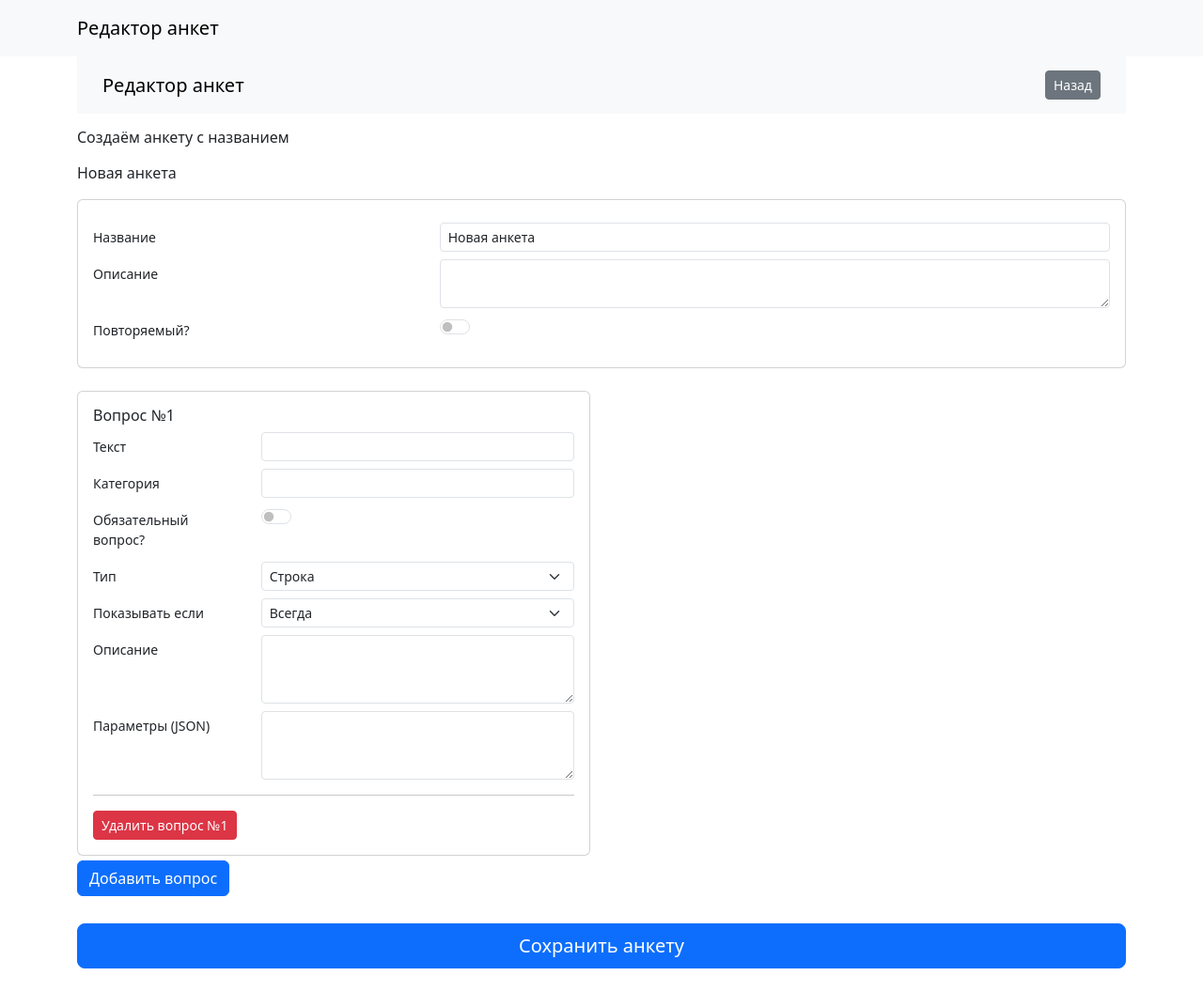
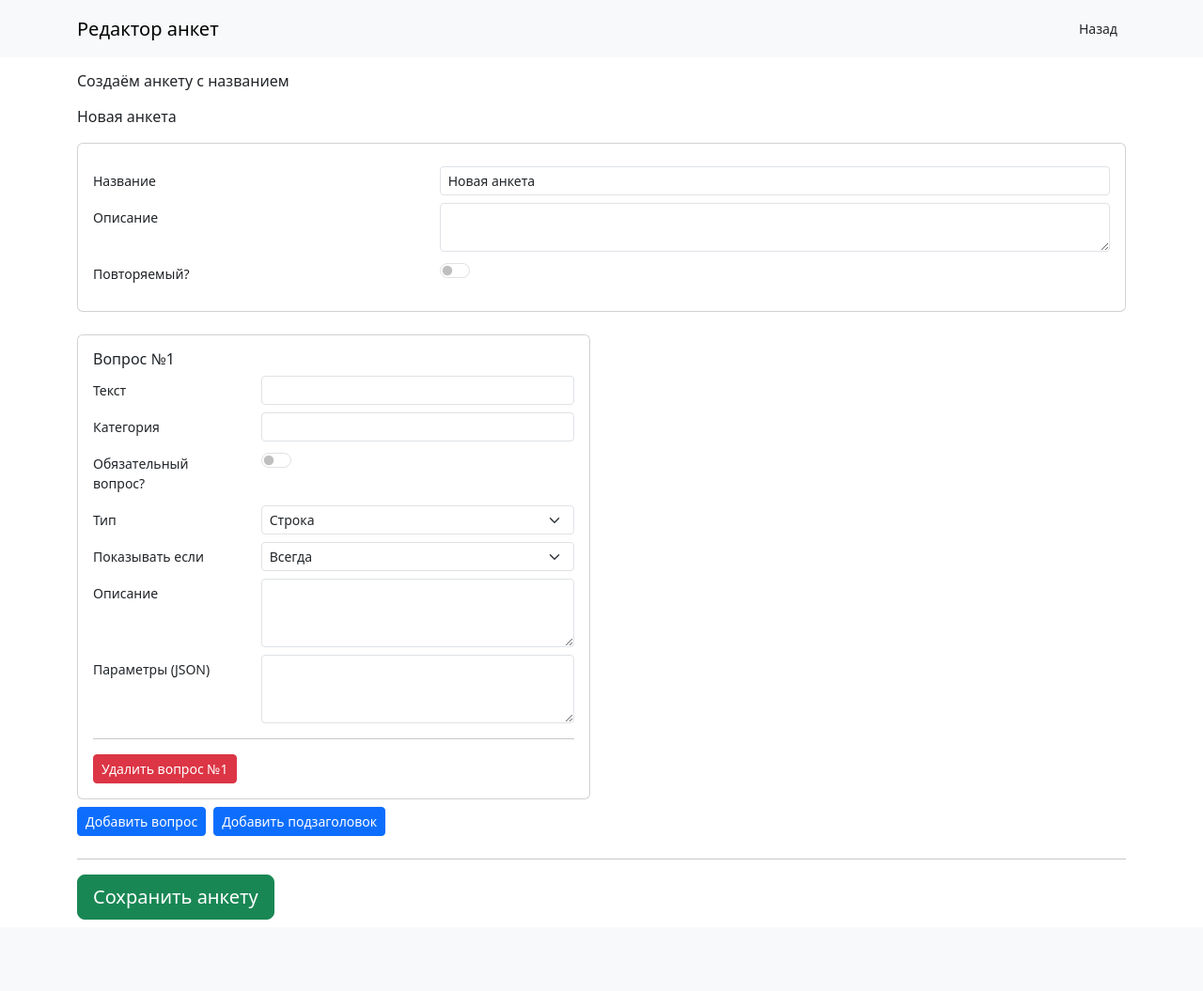
Before and after one commit to roctbb/medsenger-science-register, a Flask app: page /editor/create in a window 1280 px wide. Shown: the whole page at 94% size. After the commit the page ends 979 px from the top, so only its background shows below. Run offline with Flask 3, Linux system fonts and the light colour scheme.

Commit message:
add subheaders

```diff
--- a/backend/templates/base_bootstrap.html
+++ b/backend/templates/base_bootstrap.html
@@ -20,6 +20,7 @@
         <div class="title">
             <a href="#" class="navbar-brand">{% block page_title %}{% endblock %}</a>
         </div>
+        <div class="d-flex">{% block menu_right %}{% endblock %}</div>
     </div>
 </nav>
 
--- a/backend/templates/questionnaire.html
+++ b/backend/templates/questionnaire.html
@@ -2,20 +2,13 @@
 
 {% block title %}Редактор анкет{% endblock %}
 {% block page_title %}Редактор анкет{% endblock %}
+{% block menu_right %}<a href="/editor" class="btn btn-default btn-sm">Назад</a>{% endblock %}
 {% block content %}
 <script>
     window.FORM = JSON.parse('{{ form_json | safe }}')
 </script>
 {% raw %}
 <script src="https://unpkg.com/vue@3/dist/vue.global.js"></script>
-<nav class="navbar bg-body-tertiary" style="padding: 15px;">
-    <div class="container">
-        <div class="title">
-            <a href="#" class="navbar-brand">Редактор анкет</a>
-        </div>
-        <div class="d-flex"><a href="/editor" class="btn btn-secondary btn-sm">Назад</a></div>
-    </div>
-</nav>
 
 <div id="main">
 
@@ -58,15 +51,15 @@
 
     <div class="row">
         <div v-for="(question, i) in questions" class="col-12 col-md-6 mt-2">
-            <div class="card">
+            <div v-if="question.type !== 'subheader'" class="card">
                 <div class="card-body">
                     <h6 class="bold-text">
                         Вопрос №{{ i + 1 }}
                         &nbsp;
-                        <button class="change_number_button" @click="go_down(i)" v-if="i !== questions.length-1">
+                        <button class="btn btn-sm btn-default change_number_button" @click="go_down(i)" v-if="i !== questions.length-1">
                             ⬇
                         </button>
-                        <button class="change_number_button" @click="go_up(i)" v-if="i !== 0">
+                        <button class="btn btn-sm btn-default change_number_button" @click="go_up(i)" v-if="i !== 0">
                             ⬆
                         </button>
                     </h6>
@@ -224,19 +217,39 @@
                         }}
                     </button>
                 </div>
+            </div >
+            <div v-else class="card">
+                <div class="card-body">
+                    <h6 class="bold-text">
+                        Подзаголовок
+                        &nbsp;
+                        <button class="btn btn-sm btn-default change_number_button" @click="go_down(i)" v-if="i !== questions.length-1">
+                            ⬇
+                        </button>
+                        <button class="btn btn-sm btn-default change_number_button" @click="go_up(i)" v-if="i !== 0">
+                            ⬆
+                        </button>
+                    </h6>
+
+                    <div class="row my-2">
+                        <label class="col-md-4 col-form-label col-form-label-sm">
+                            Текст
+                        </label>
+                        <div class="col-md-8">
+                            <input type="text" v-model="question.text" class="form-control-sm form-control">
+                        </div>
+                    </div>
+                </div>
             </div>
         </div>
     </div>
 
-    <div class="row">
-        <div class="col-md-4 col-form-label col-form-label-sm">
-            <button class="btn btn-primary" @click="add_question()">Добавить вопрос</button>
-        </div>
-    </div>
+    <button class="btn btn-primary btn-sm my-2 me-2" @click="add_question()">Добавить вопрос</button>
+    <button class="btn btn-primary btn-sm my-2" @click="add_subheader()">Добавить подзаголовок</button>
 
-
-    <div class="d-grid my-4">
-        <button class="btn btn-primary btn-lg" @click="save()" type="submit">Сохранить анкету</button>
+    <hr>
+    <div class="my-2">
+        <button class="btn btn-success btn-lg" @click="save()" type="submit">Сохранить анкету</button>
     </div>
 
 </div>
@@ -334,6 +347,13 @@
                 })
             },
 
+            add_subheader() {
+                this.questions.push({
+                    "text": "",
+                    "type": "subheader"
+                })
+            },
+
             add_new_param_line(question) {
                 question.variants.push({
                     "text": "",
@@ -348,6 +368,10 @@
             save() {
                 let result_questions = []
                 for (question_number in this.questions) {
+                    if (this.questions[question_number].type === 'subheader') {
+                        continue
+                    }
+
                     if (this.questions[question_number].str_params) {
                         if (this.questions[question_number].params)
                             this.questions[question_number].params = Object.assign(this.questions[question_number].params, JSON.parse(this.questions[question_number].str_params))
```
Also changed, not shown: src/components/FormScreen.vue (+5 -2 lines).
